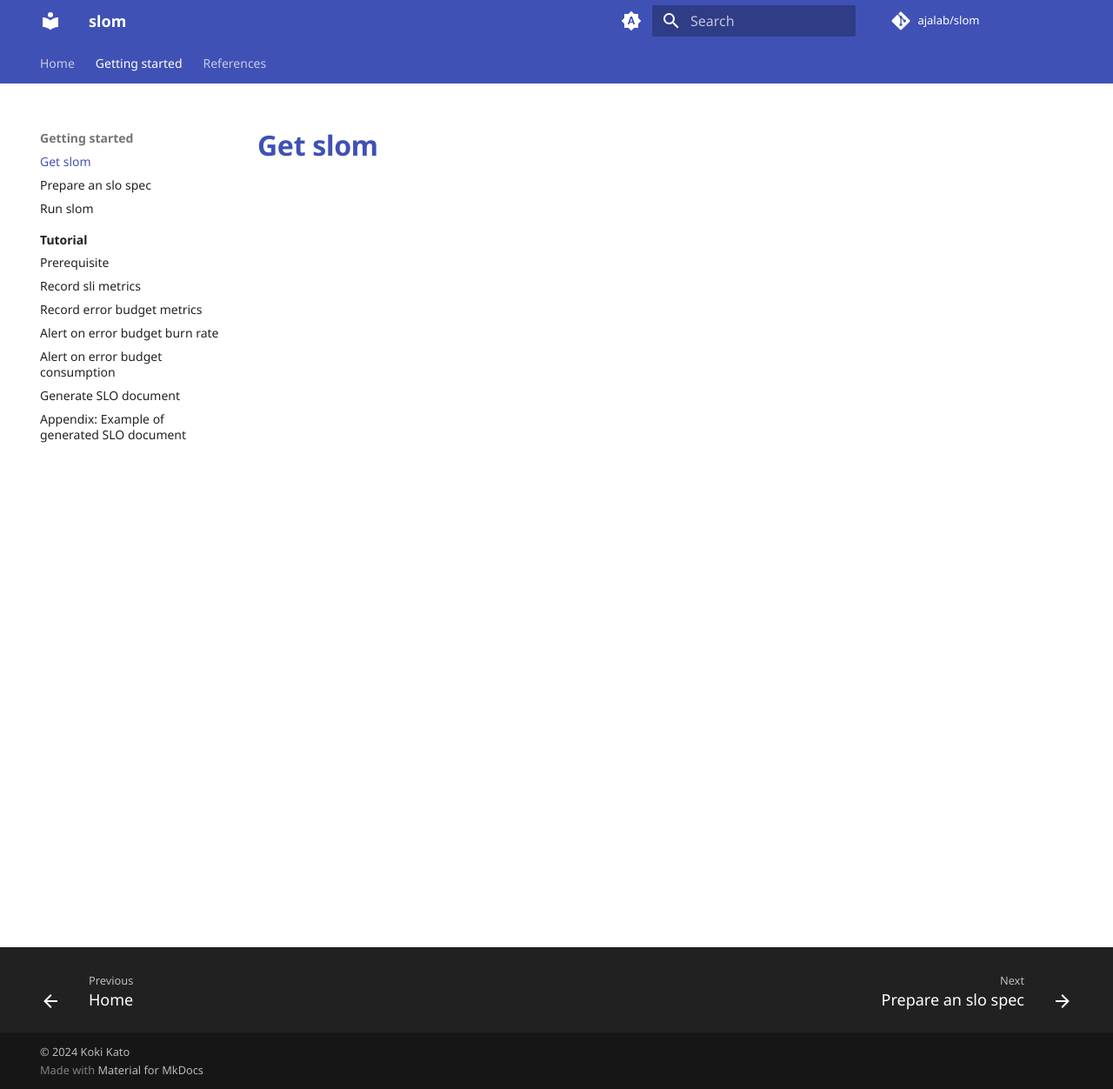
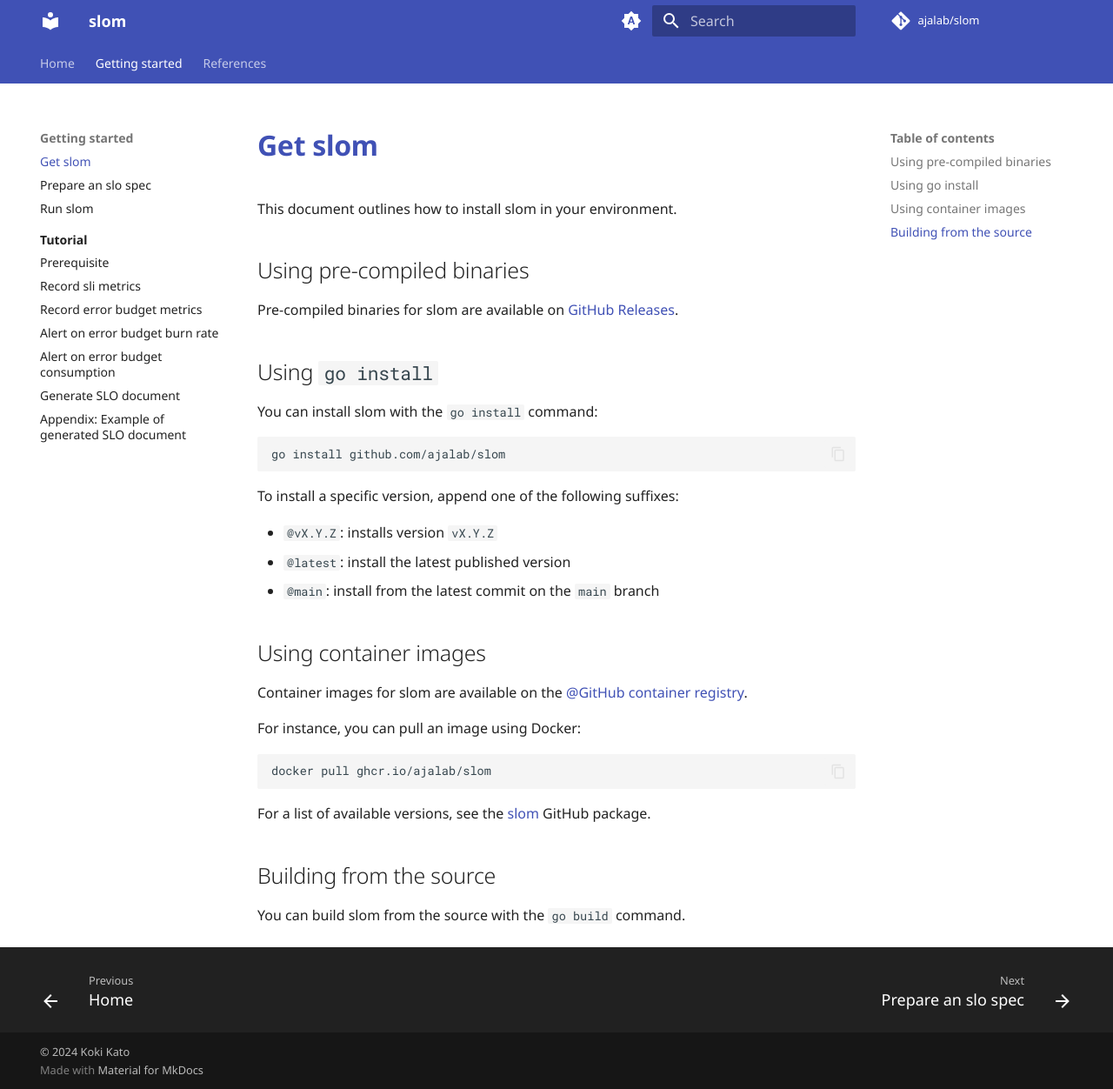
Before and after one commit to ajalab/slom, an MkDocs documentation site: the page built from docs/getting-started/get-slom.md, in a window 1280 px wide and 1252 px high. Shown: the whole window at 87% size. Built offline with MkDocs 1.6.1 and Material for MkDocs 9.7.7, drawn with Linux system fonts in a browser that asks for light colours; comment, search, counter and statistics services are not loaded.

Commit message:
Write "Get slom" document (#20)

````diff
--- a/docs/getting-started/get-slom.md
+++ b/docs/getting-started/get-slom.md
@@ -1 +1,37 @@
 # Get slom
+
+This document outlines how to install slom in your environment.
+
+## Using pre-compiled binaries
+
+Pre-compiled binaries for slom are available on [GitHub Releases](https://github.com/ajalab/slom/releases).
+
+## Using `go install`
+
+You can install slom with the `go install` command:
+
+```shell
+go install github.com/ajalab/slom
+```
+
+To install a specific version, append one of the following suffixes:
+
+- `@vX.Y.Z`: installs version `vX.Y.Z`
+- `@latest`: install the latest published version
+- `@main`: install from the latest commit on the `main` branch
+
+## Using container images
+
+Container images for slom are available on the [@GitHub container registry](https://docs.github.com/en/packages/working-with-a-github-packages-registry/working-with-the-container-registry).
+
+For instance, you can pull an image using Docker:
+
+```shell
+docker pull ghcr.io/ajalab/slom
+```
+
+For a list of available versions, see the [slom](https://github.com/ajalab/slom/pkgs/container/slom) GitHub package.
+
+## Building from the source
+
+You can build slom from the source with the `go build` command.
````
